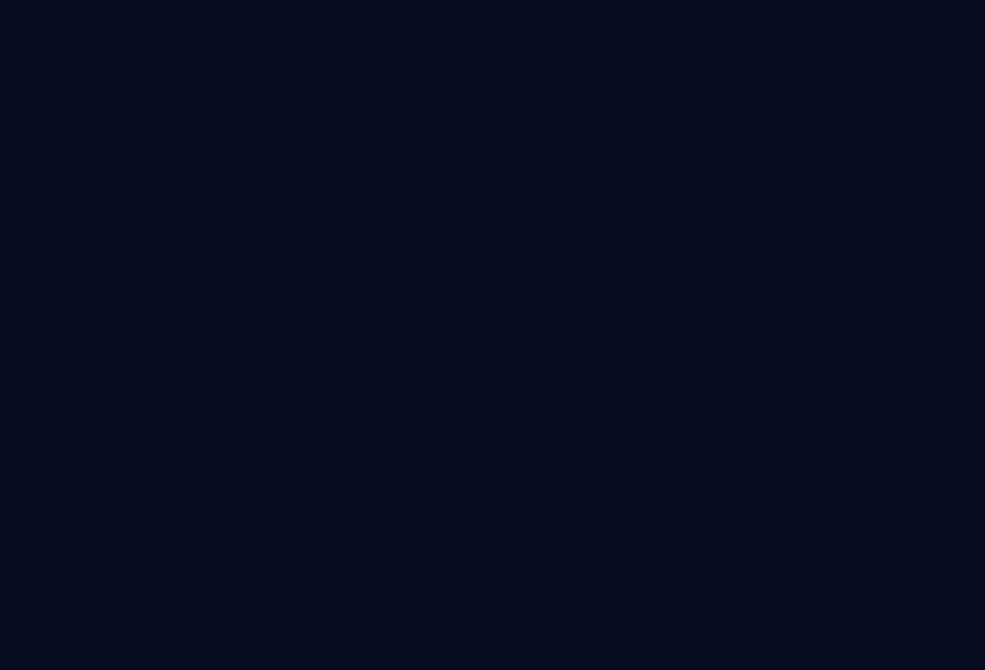
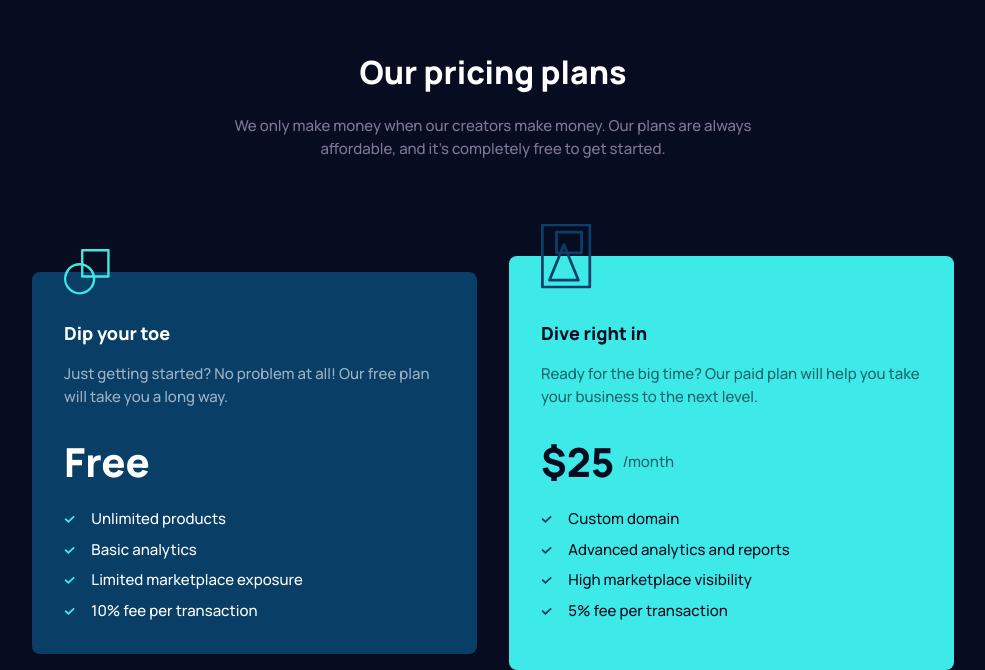
Before and after one commit to AntoineC-dev/maker-pre-launch-landing-page, a React (Vite) app: page / in a window 1280 px wide. Shown: the part 1262-1932 px from the top of the page, without its empty margins (147-1132 px from the left). Before the commit the page ends 1123 px from the top, so only its background shows below. Built offline with nearby package versions, Linux system fonts and the light colour scheme.

Commit message:
Create Offers layout

```diff
--- a/src/App.tsx
+++ b/src/App.tsx
@@ -1,11 +1,12 @@
 import styles from './App.module.css';
-import { Header, Products } from './layouts';
+import { Header, Offers, Products } from './layouts';
 
 function App() {
   return (
     <div className={styles.wrapper}>
       <Header />
       <Products />
+      <Offers />
     </div>
   );
 }
--- /dev/null
+++ b/src/layouts/Offers/Offers.module.css
@@ -0,0 +1,115 @@
+.wrapper {
+  margin-top: var(--space-8xl);
+  padding-inline: var(--space-md);
+
+  & > h2 {
+    color: hsl(var(--clr-light));
+    text-align: center;
+    font-size: var(--fs-title-200);
+    font-weight: var(--fw-bold);
+    line-height: var(--lh-sm);
+    margin-bottom: var(--space-md);
+  }
+
+  & > p {
+    text-align: center;
+    max-width: 60ch;
+    margin-inline: auto;
+  }
+
+  @media (min-width: 1080px) {
+    margin-top: var(--space-10xl);
+  }
+}
+
+.offers {
+  margin-top: var(--space-4xl);
+  display: flex;
+  align-items: center;
+  flex-direction: column;
+  gap: var(--space-3xl);
+
+  @media (min-width: 1080px) {
+    margin-top: var(--space-5xl);
+    flex-direction: row;
+    justify-content: center;
+    gap: var(--space-lg);
+  }
+}
+
+.offer {
+  width: min(100%, 27.8125rem);
+  border-radius: var(--br-base);
+  padding-inline: var(--space-lg);
+  position: relative;
+
+  &[data-variant='blue'] {
+    background-color: hsl(var(--clr-blue));
+    color: hsl(var(--clr-light));
+    padding-block: var(--space-2xl) var(--space-lg);
+
+    svg {
+      color: hsl(var(--clr-green));
+    }
+  }
+
+  &[data-variant='green'] {
+    background-color: hsl(var(--clr-green));
+    color: hsl(var(--clr-dark));
+    padding-block: var(--space-3xl) var(--space-2xl);
+
+    svg {
+      color: hsl(var(--clr-blue));
+    }
+  }
+
+  & > img {
+    position: absolute;
+    top: 0;
+    left: 2rem;
+    transform: translateY(-50%);
+  }
+
+  & > h3 {
+    font-size: var(--fs-title-300);
+    font-weight: var(--fw-bold);
+    margin-bottom: var(--space-base);
+  }
+
+  & > p {
+    margin-bottom: var(--space-md);
+    opacity: 0.6;
+  }
+
+  & > span {
+    display: flex;
+    align-items: center;
+    gap: var(--space-xs);
+    font-size: var(--fs-price);
+    font-weight: var(--fw-bold);
+    margin-bottom: var(--space-base);
+
+    & > span {
+      opacity: 0.6;
+      font-size: var(--fs-body);
+      font-weight: var(--fw-normal);
+    }
+  }
+}
+
+.items {
+  display: flex;
+  flex-direction: column;
+  gap: var(--space-xs);
+
+  & > div {
+    display: flex;
+    align-items: center;
+    gap: var(--space-base);
+
+    svg {
+      width: 0.71019rem;
+      height: 0.50613rem;
+    }
+  }
+}
--- /dev/null
+++ b/src/layouts/Offers/Offers.tsx
@@ -0,0 +1,45 @@
+import styles from './Offers.module.css';
+import { OFFERS } from '../../data';
+
+function Offers() {
+  return (
+    <div className={styles.wrapper}>
+      <h2>Our pricing plans</h2>
+      <p>
+        We only make money when our creators make money. Our plans are always affordable, and it’s completely free to
+        get started.
+      </p>
+      <div className={styles.offers}>
+        {OFFERS.map((offer, index) => (
+          <div key={index} className={styles.offer} data-variant={offer.variant}>
+            <img src={offer.icon} alt="" aria-hidden="true" />
+            <h3>{offer.title}</h3>
+            <p>{offer.text}</p>
+            {offer.price ? (
+              <span>
+                ${offer.price} <span>/month</span>
+              </span>
+            ) : (
+              <span>Free</span>
+            )}
+            <div className={styles.items}>
+              {offer.items.map((item, index) => (
+                <div key={index}>
+                  <svg xmlns="http://www.w3.org/2000/svg" viewBox="0 0 12 9">
+                    <path
+                      fill="currentColor"
+                      d="m10.319.768 1.363 1.464-7.128 6.634L.319 4.924 1.682 3.46l2.871 2.674z"
+                    />
+                  </svg>
+                  <span>{item}</span>
+                </div>
+              ))}
+            </div>
+          </div>
+        ))}
+      </div>
+    </div>
+  );
+}
+
+export default Offers;
--- a/src/layouts/index.ts
+++ b/src/layouts/index.ts
@@ -1,2 +1,3 @@
 export { default as Header } from './Header/Header';
+export { default as Offers } from './Offers/Offers';
 export { default as Products } from './Products/Products';
```
Also changed, not shown: public/assets/icon-check.svg (added), src/assets/icon-check.svg (deleted).
